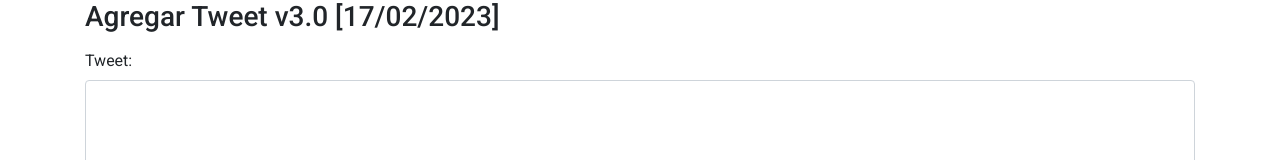
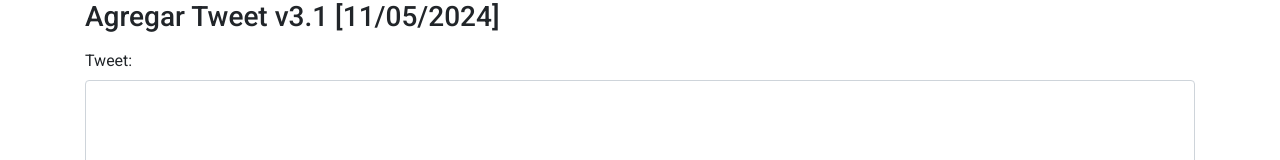
Before and after one commit to cvaldex/rockHolidaysWeb, an Angular app: page /addTweet in a window 1280 px wide. Shown: the top 160 px of the page. Built offline with nearby package versions, Linux system fonts and the light colour scheme; no server answers.

Commit message:
Update deployment versión

```diff
--- a/src/app/tweet-add/tweet-add.component.html
+++ b/src/app/tweet-add/tweet-add.component.html
@@ -1,5 +1,5 @@
 <div class="container">
-    <h3>Agregar Tweet v3.0 [17/02/2023]</h3>
+    <h3>Agregar Tweet v3.1 [11/05/2024]</h3>
     <form #newTweetForm="ngForm" name="newTweetForm">
         <div class="form-group">
             <label class="col-form-label">Tweet:</label>
```
